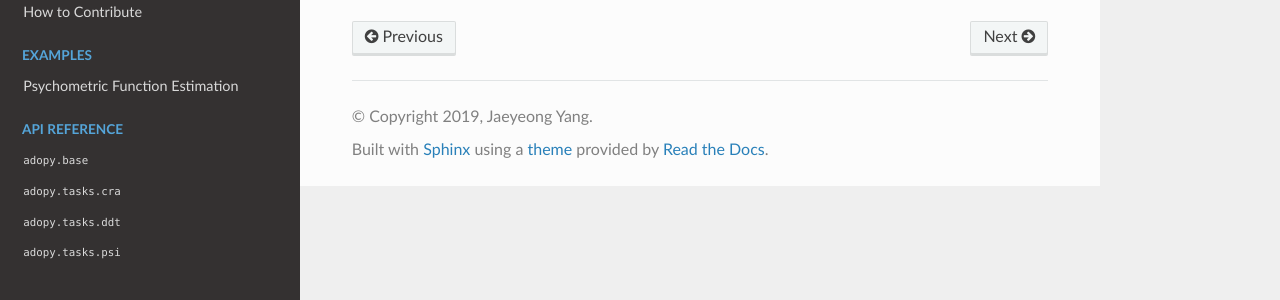
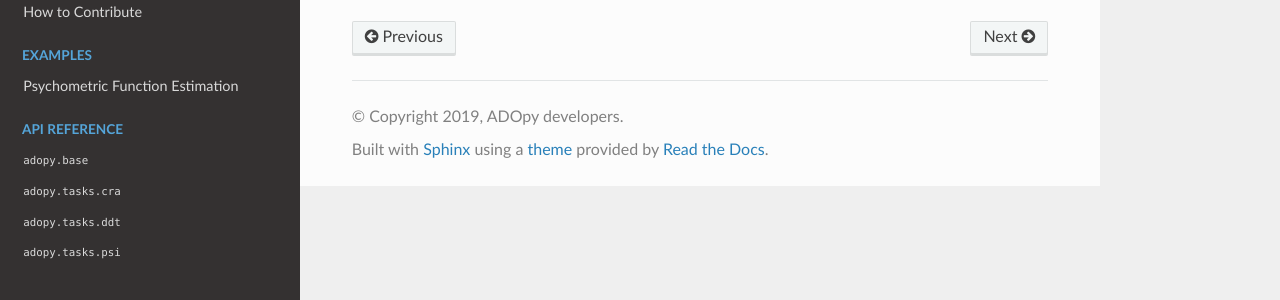
Before and after one commit to adopy/adopy, a Sphinx documentation site: the page built from docs/source/getting-started.rst, in a window 1280 px wide. Shown: the part 139-439 px from the top of the page. Built offline with Sphinx 7.4.7 and the Read the Docs theme 2.0.0, drawn with Linux system fonts in a browser that asks for light colours; the version number could not be read and is left out.

Commit message:
Change authors to ADOpy developers

```diff
--- a/docs/source/conf.py
+++ b/docs/source/conf.py
@@ -22,8 +22,8 @@ import adopy  # noqa: E402
 # -- Project information -----------------------------------------------------
 
 project = 'ADOpy'
-copyright = '2019, Jaeyeong Yang'  # pylint: disable=W0622
-author = 'Jaeyeong Yang'
+copyright = '2019, ADOpy developers'  # pylint: disable=W0622
+author = 'ADOpy developers'
 
 # The short X.Y version
 version = adopy.__version__
```
